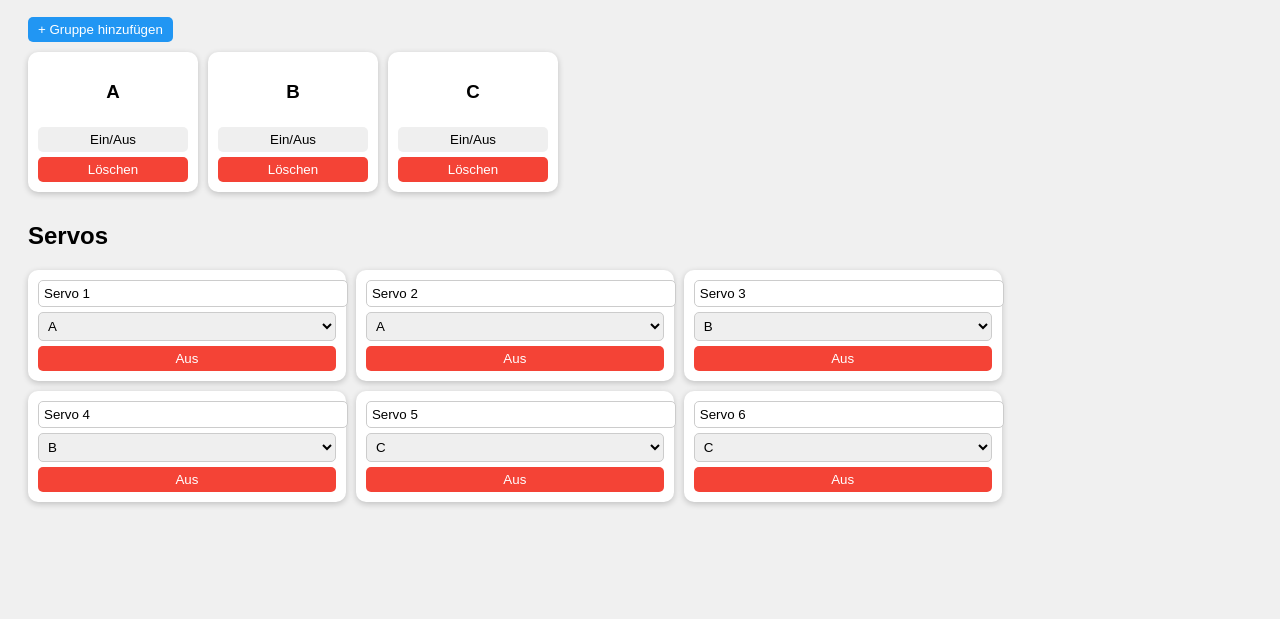
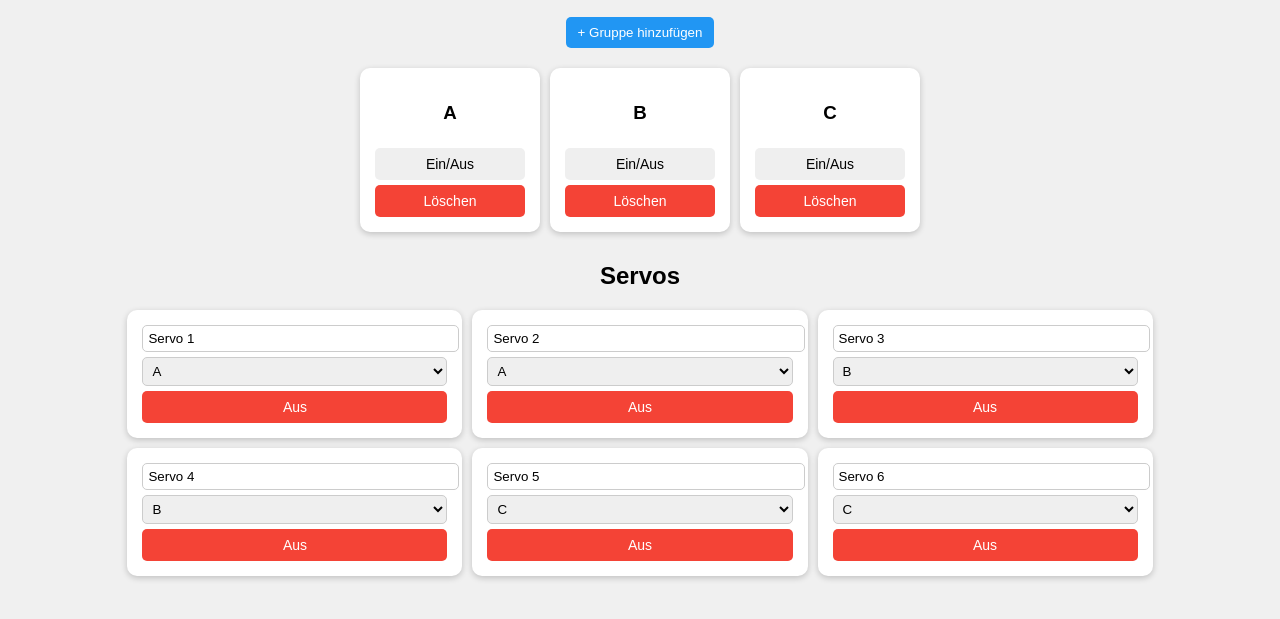
Before and after one commit to hoedii/PrintSpaceServo, a plain HTML site: page intex.html in a window 1280 px wide. Shown: the part 89-708 px from the top of the page. Drawn offline with Linux system fonts and the light colour scheme.

Commit message:
intex.html

```diff
--- a/intex.html
+++ b/intex.html
@@ -4,33 +4,37 @@
 <meta charset="UTF-8">
 <title>Servo Dashboard</title>
 <style>
-  body { font-family: Arial; background: #f0f0f0; padding: 20px; }
+  body { font-family: Arial, sans-serif; background: #f0f0f0; padding: 20px; }
   h1 { text-align: center; margin-bottom: 20px; }
-  .groups, .servos { display: flex; flex-wrap: wrap; gap: 10px; margin-bottom: 30px; }
-  .group, .servo { background: #fff; padding: 10px; border-radius: 10px; box-shadow: 0 2px 6px rgba(0,0,0,0.2); }
-  .group { min-width: 150px; text-align: center; }
-  .group button, .servo button { margin-top: 5px; width: 100%; padding: 5px; border: none; border-radius: 5px; cursor: pointer; }
+  .groups, .servos { display: flex; flex-wrap: wrap; gap: 10px; margin-bottom: 30px; justify-content: center; }
+  .group, .servo { background: #fff; padding: 15px; border-radius: 10px; box-shadow: 0 2px 6px rgba(0,0,0,0.2); min-width: 150px; text-align: center; }
+  .group button, .servo button { margin-top: 5px; width: 100%; padding: 8px; border: none; border-radius: 5px; cursor: pointer; font-size: 14px; }
   .on { background: #4caf50; color: white; }
   .off { background: #f44336; color: white; }
   input[type=text] { width: 100%; padding: 5px; border-radius: 5px; border: 1px solid #ccc; margin-bottom: 5px; }
   select { width: 100%; padding: 5px; border-radius: 5px; border: 1px solid #ccc; }
-  #addGroup { padding: 5px 10px; border-radius: 5px; border: none; background: #2196f3; color: white; cursor: pointer; margin-bottom: 10px; }
+  #addGroup { padding: 8px 12px; border-radius: 5px; border: none; background: #2196f3; color: white; cursor: pointer; margin-bottom: 20px; }
 </style>
 </head>
 <body>
 <h1>Servo Dashboard</h1>
 
-<div>
+<div style="text-align:center;">
   <button id="addGroup">+ Gruppe hinzufügen</button>
 </div>
 
 <div class="groups" id="groups"></div>
 
-<h2>Servos</h2>
+<h2 style="text-align:center;">Servos</h2>
 <div class="servos" id="servos"></div>
 
 <script>
+// Dein Blynk Auth Token
+const token = "BmmlidjZqiiEfbddzmnQsp_yuHgGMphX";
+
+// Standardgruppen
 let groups = ["A","B","C"];
+// 6 Servos mit Gruppenzuordnung
 let servos = [
   {name:"Servo 1", group:"A", state:0},
   {name:"Servo 2", group:"A", state:0},
@@ -40,7 +44,7 @@ let servos = [
   {name:"Servo 6", group:"C", state:0},
 ];
 
-// Render Gruppen oben
+// ----------------- Gruppen rendern -----------------
 function renderGroups(){
   const container = document.getElementById('groups');
   container.innerHTML='';
@@ -54,10 +58,10 @@ function renderGroups(){
     `;
     container.appendChild(div);
   });
-  renderServos(); // damit die Dropdowns der Servos aktualisiert werden
+  renderServos();
 }
 
-// Gruppen Ein/Aus schalten
+// Gruppe schalten
 function toggleGroup(g){
   const groupServos = servos.filter(s=>s.group===g);
   const newState = groupServos.some(s=>s.state===0)?1:0;
@@ -69,7 +73,7 @@ function toggleGroup(g){
   renderServos();
 }
 
-// Sicheres Löschen der Gruppe
+// Gruppe löschen
 function tryRemoveGroup(g){
   const groupServos = servos.filter(s=>s.group===g);
   if(groupServos.length > 0){
@@ -91,7 +95,7 @@ document.getElementById('addGroup').addEventListener('click',()=>{
   }
 });
 
-// Render Servos unten
+// ----------------- Servos rendern -----------------
 function renderServos(){
   const container = document.getElementById('servos');
   container.innerHTML='';
@@ -111,7 +115,7 @@ function renderServos(){
   });
 }
 
-// Servo Funktionen
+// Servo-Funktionen
 function rename(i,name){ servos[i].name=name; renderServos(); }
 function setGroup(i,g){ servos[i].group=g; renderServos(); }
 function toggle(i){
@@ -120,16 +124,16 @@ function toggle(i){
   renderServos();
 }
 
-// Dummy Funktion für D1 Mini (ersetze IP)
+// ----------------- Blynk Cloud Request -----------------
 function sendCommand(index,state){
-  fetch(`http://D1_MINI_IP/servo`, {
-    method:'POST',
-    headers:{'Content-Type':'application/json'},
-    body:JSON.stringify({index:index,state:state})
-  }).catch(e=>console.error(e));
+  const vpin = "V" + (index+1); // Servo i → Virtueller Pin V1..V6
+  fetch(`https://blynk.cloud/external/api/update?token=${token}&${vpin}=${state}`)
+    .then(res => res.text())
+    .then(data => console.log("Blynk Antwort:", data))
+    .catch(e=>console.error(e));
 }
 
-// Initial render
+// Initial laden
 renderGroups();
 renderServos();
 </script>
```
